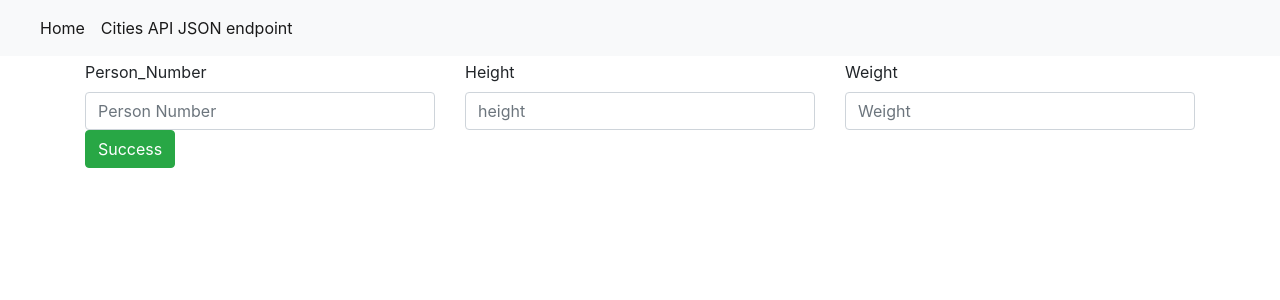
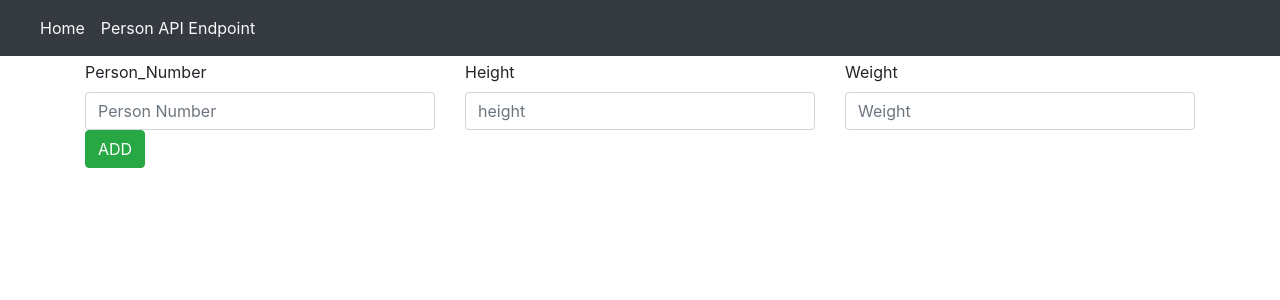
Before and after one commit to aa748/Docker_flask_python_mysql_pycharm, a Flask app: page /person/new in a window 1280 px wide. Shown: the top 300 px of the page. Run offline with Flask 2, Linux system fonts and the light colour scheme; some libraries are stand-ins or nearby versions.

Commit message:
Fix: api json

```diff
--- a/app/templates/layout.html
+++ b/app/templates/layout.html
@@ -21,8 +21,8 @@
 <!-- As a heading -->
 
 
-<nav class="navbar navbar-expand-lg navbar-light bg-light mb-1">
-  <a class="navbar-brand" href="/">{% if user %}{{ user.username }}'s Homepage{% else %}
+<nav class="navbar navbar-expand-lg navbar-light bg-dark mb-1">
+  <a class="navbar-brand text-light" href="/">{% if user %}{{ user.username }}'s Homepage{% else %}
     <title>Welcome to My Homepage</title>
     {% endif %}</a>
   <button aria-controls="navbarNavDropdown" aria-expanded="false" aria-label="Toggle navigation" class="navbar-toggler" data-target="#navbarNavDropdown" data-toggle="collapse" type="button">
@@ -31,10 +31,10 @@
   <div class="collapse navbar-collapse" id="navbarNavDropdown">
     <ul class="navbar-nav">
       <li class="nav-item active">
-        <a class="nav-link" href="/">Home <span class="sr-only">(current)</span></a>
+        <a class="nav-link text-light" href="/">Home <span class="sr-only">(current)</span></a>
       </li>
       <li class="nav-item active">
-        <a class="nav-link" href="api/cities">Cities API JSON endpoint <span class="sr-only">(current)</span></a>
+        <a class="nav-link text-light" href="api/persons">Person API Endpoint <span class="sr-only">(current)</span></a>
       </li>
 
     </ul>
--- a/app/templates/new.html
+++ b/app/templates/new.html
@@ -18,7 +18,7 @@
     </div>
 
 
-    <button type="submit" class="btn btn-success">Success</button>
+    <button type="submit" class="btn btn-success">ADD</button>
 
 </form>
 
```
